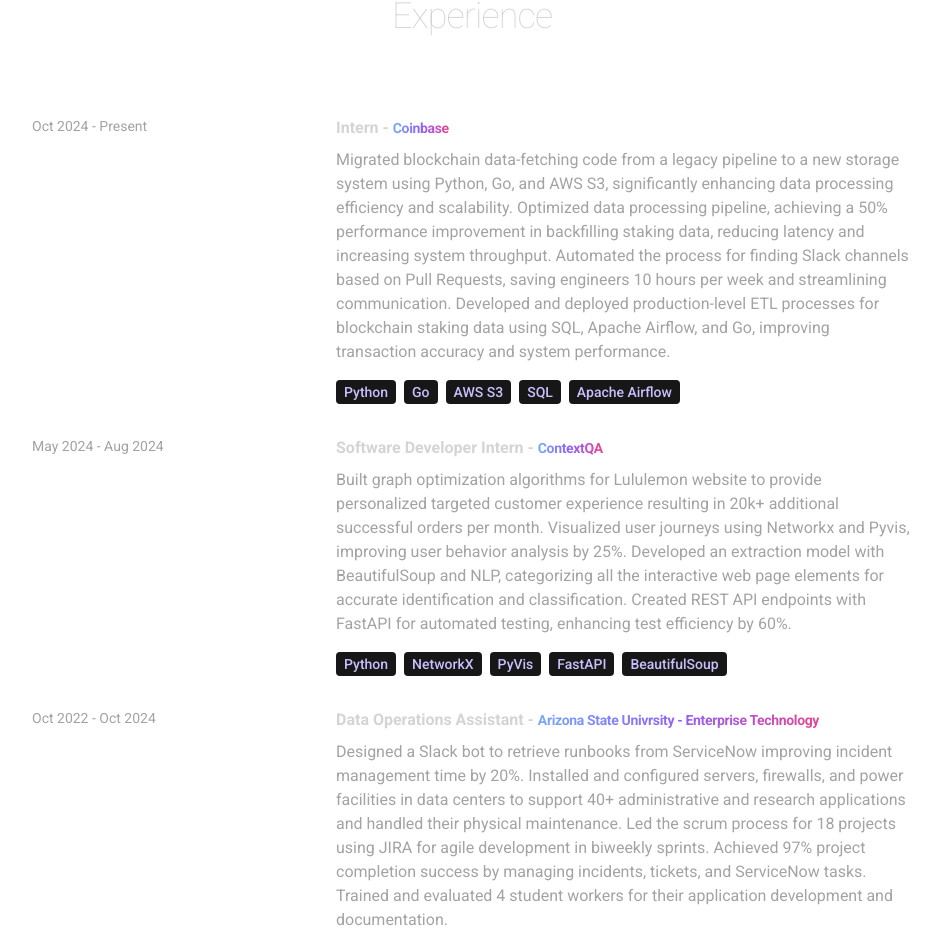
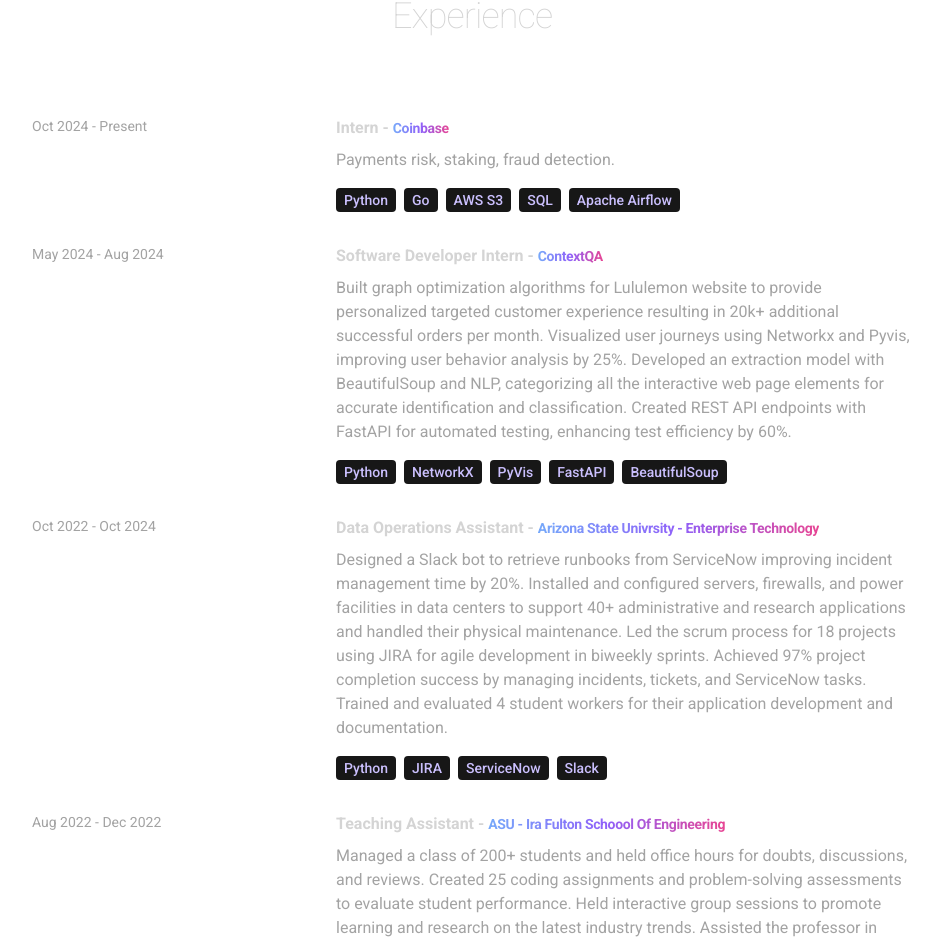
Before and after one commit to aaronbarought/MyPortfolio, a React (Vite) app: page / in a window 1280 px wide. Shown: the part 1226-2169 px from the top of the page, without its empty margins (168-1108 px from the left). Built offline with nearby package versions, Linux system fonts and the light colour scheme.

Commit message:
Update index.js

```diff
--- a/src/constants/index.js
+++ b/src/constants/index.js
@@ -12,10 +12,7 @@
     year: "Oct 2024 - Present",
     role: "Intern",
     company: "Coinbase",
-    description: `Migrated blockchain data-fetching code from a legacy pipeline to a new storage system using Python, Go, and AWS S3, significantly enhancing data processing efficiency and scalability.
-    Optimized data processing pipeline, achieving a 50% performance improvement in backfilling staking data, reducing latency and increasing system throughput.
-    Automated the process for finding Slack channels based on Pull Requests, saving engineers 10 hours per week and streamlining communication.
-    Developed and deployed production-level ETL processes for blockchain staking data using SQL, Apache Airflow, and Go, improving transaction accuracy and system performance.`,
+    description: `Payments risk, staking, fraud detection.`,
     technologies: ["Python", "Go", "AWS S3", "SQL", "Apache Airflow"],
   },
   {
```
